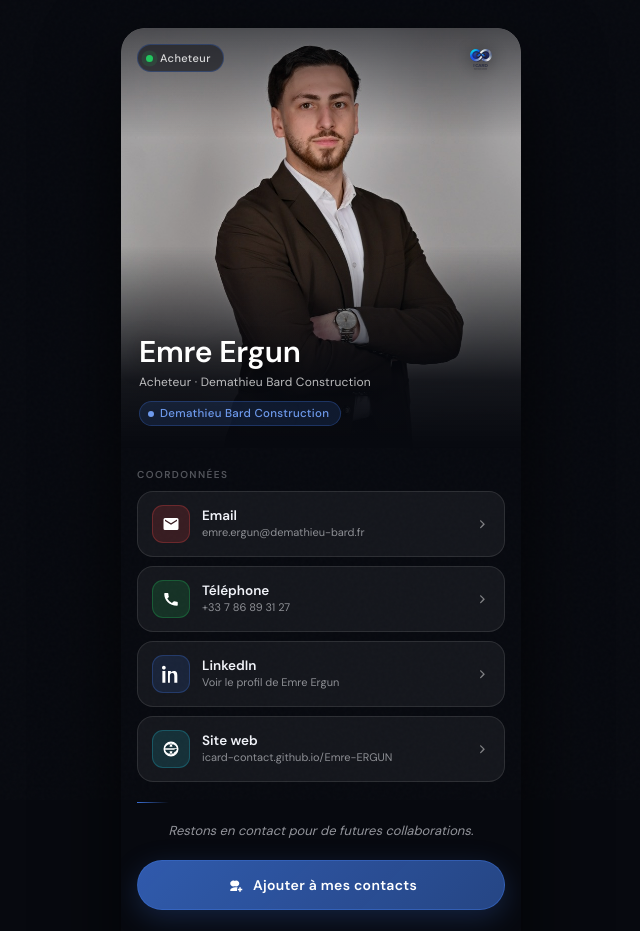
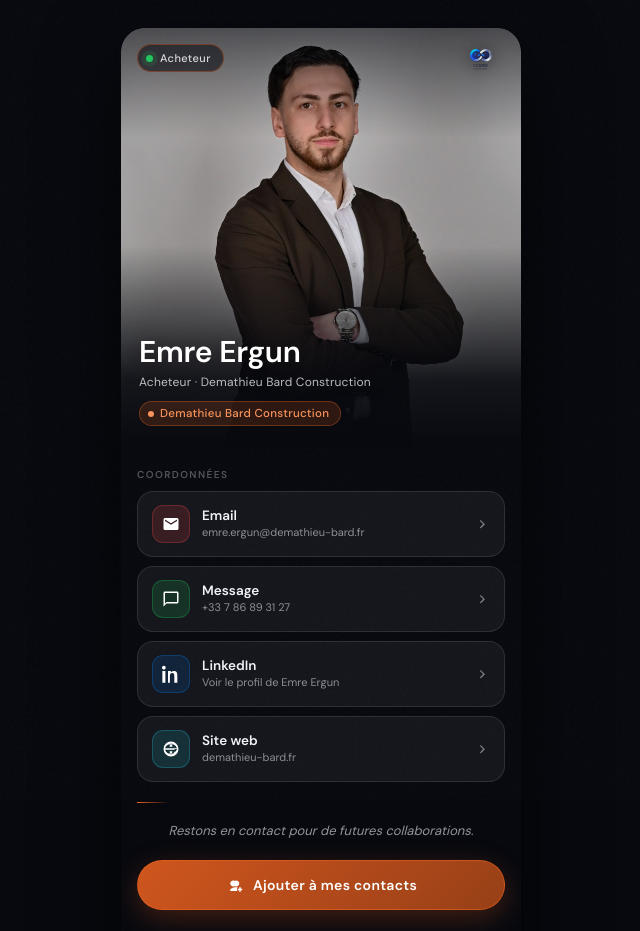
Before and after one commit to iCard-contact/Emre-ERGUN, a plain HTML site: page index.html in a window 1280 px wide. Shown: the top 931 px of the page, without its empty margins (319-959 px from the left). Drawn offline with Linux system fonts and the light colour scheme.

Commit message:
index.html

```diff
--- a/index.html
+++ b/index.html
@@ -17,10 +17,10 @@
   --text:#f0f2f8;
   --muted:rgba(240,242,248,.55);
   --hint:rgba(240,242,248,.32);
-  --blue:#3b6fd4;
-  --blue2:#6e9aec;
-  --blueBg:rgba(59,111,212,.16);
-  --blueBd:rgba(59,111,212,.32);
+  --orange:#f36421;
+  --orange2:#f8935a;
+  --orangeBg:rgba(243,100,33,.16);
+  --orangeBd:rgba(243,100,33,.35);
   --green:#22c55e;
   --max:400px;
   --r:24px;
@@ -85,7 +85,7 @@
   background:rgba(7,9,15,.55);
   backdrop-filter:blur(12px);
   -webkit-backdrop-filter:blur(12px);
-  border:1px solid var(--blueBd);
+  border:1px solid var(--orangeBd);
   border-radius:999px;
   padding:6px 12px 6px 8px;
 }
@@ -142,13 +142,13 @@
 .company-pill{
   display:inline-flex;align-items:center;gap:6px;
   margin-top:10px;
-  background:var(--blueBg);
-  border:1px solid var(--blueBd);
+  background:var(--orangeBg);
+  border:1px solid var(--orangeBd);
   border-radius:999px;
   padding:4px 11px 4px 8px;
 }
-.company-dot{width:6px;height:6px;border-radius:50%;background:var(--blue2);}
-.company-name{font-size:11.5px;font-weight:500;color:var(--blue2);letter-spacing:.3px;}
+.company-dot{width:6px;height:6px;border-radius:50%;background:var(--orange2);}
+.company-name{font-size:11.5px;font-weight:500;color:var(--orange2);letter-spacing:.3px;}
 
 /* ── BODY ── */
 .body{padding:20px 16px 32px;}
@@ -173,8 +173,8 @@
 .lico{width:38px;height:38px;border-radius:11px;display:grid;place-items:center;flex:0 0 38px;}
 .lico svg{width:18px;height:18px;fill:#fff;}
 .lico-email{background:rgba(239,68,68,.16);border:1px solid rgba(239,68,68,.28);}
-.lico-phone{background:rgba(34,197,94,.16);border:1px solid rgba(34,197,94,.28);}
-.lico-linkedin{background:var(--blueBg);border:1px solid var(--blueBd);}
+.lico-sms{background:rgba(34,197,94,.16);border:1px solid rgba(34,197,94,.28);}
+.lico-linkedin{background:rgba(10,102,194,.18);border:1px solid rgba(10,102,194,.38);}
 .lico-web{background:rgba(34,211,238,.13);border:1px solid rgba(34,211,238,.24);}
 .ltxt{flex:1;min-width:0;}
 .ltitle{font-size:13.5px;font-weight:600;line-height:1.1;}
@@ -184,7 +184,7 @@
 /* Séparateur + note */
 .sep{
   width:32px;height:1px;
-  background:linear-gradient(90deg,var(--blue),transparent);
+  background:linear-gradient(90deg,var(--orange),transparent);
   margin:18px 0;
 }
 .note{
@@ -202,16 +202,16 @@
 .cta{
   display:flex;align-items:center;justify-content:center;gap:10px;
   width:100%;padding:15px 18px;border-radius:999px;
-  background:linear-gradient(135deg, rgba(59,111,212,.80), rgba(59,111,212,.60));
-  border:1px solid rgba(59,111,212,.55);
+  background:linear-gradient(135deg, rgba(243,100,33,.85), rgba(200,82,26,.75));
+  border:1px solid rgba(243,100,33,.55);
   color:#fff;text-decoration:none;
   font-weight:600;font-size:14px;letter-spacing:.3px;
-  box-shadow:0 8px 28px rgba(59,111,212,.25);
+  box-shadow:0 8px 28px rgba(243,100,33,.25);
   transition:background .15s, box-shadow .15s;
 }
 .cta:hover{
-  background:linear-gradient(135deg, rgba(59,111,212,.95), rgba(59,111,212,.75));
-  box-shadow:0 12px 36px rgba(59,111,212,.38);
+  background:linear-gradient(135deg, rgba(243,100,33,1), rgba(200,82,26,.95));
+  box-shadow:0 12px 36px rgba(243,100,33,.40);
 }
 .cta svg{width:18px;height:18px;fill:#fff;}
 
@@ -264,13 +264,11 @@
     <img class="photo" src="Photo.jpg" alt="Emre Ergun"/>
     <div class="hero-fade"></div>
 
-    <!-- Badge statut — haut gauche -->
     <div class="badge-top animate a1">
       <div class="badge-dot"></div>
       <span class="badge-label">Acheteur</span>
     </div>
 
-    <!-- Logo iCard — haut droite, sans encadrement -->
     <div class="logo-hero animate a1">
       <img src="5.png" alt="iCard"/>
     </div>
@@ -296,9 +294,9 @@
         <div class="ltxt"><div class="ltitle">Email</div><div class="lsub">emre.ergun@demathieu-bard.fr</div></div>
         <svg class="lchev" viewBox="0 0 24 24"><path fill="white" d="M9.29 6.71a1 1 0 011.42 0l5 5a1 1 0 010 1.42l-5 5a1 1 0 11-1.42-1.42L13.59 12 9.29 7.71a1 1 0 010-1.42z"/></svg>
       </a>
-      <a class="lcard animate a5" href="tel:+33786893127">
-        <div class="lico lico-phone"><svg viewBox="0 0 24 24"><path d="M6.62 10.79a15.05 15.05 0 006.59 6.59l2.2-2.2a1 1 0 011.01-.24c1.12.37 2.33.57 3.58.57a1 1 0 011 1V20a1 1 0 01-1 1C10.07 21 3 13.93 3 5a1 1 0 011-1h3.5a1 1 0 011 1c0 1.25.2 2.46.57 3.58a1 1 0 01-.24 1.01l-2.2 2.2z"/></svg></div>
-        <div class="ltxt"><div class="ltitle">Téléphone</div><div class="lsub">+33 7 86 89 31 27</div></div>
+      <a class="lcard animate a5" href="sms:+33786893127">
+        <div class="lico lico-sms"><svg viewBox="0 0 24 24"><path d="M20 2H4c-1.1 0-2 .9-2 2v18l4-4h14c1.1 0 2-.9 2-2V4c0-1.1-.9-2-2-2zm0 14H6l-2 2V4h16v12z"/></svg></div>
+        <div class="ltxt"><div class="ltitle">Message</div><div class="lsub">+33 7 86 89 31 27</div></div>
         <svg class="lchev" viewBox="0 0 24 24"><path fill="white" d="M9.29 6.71a1 1 0 011.42 0l5 5a1 1 0 010 1.42l-5 5a1 1 0 11-1.42-1.42L13.59 12 9.29 7.71a1 1 0 010-1.42z"/></svg>
       </a>
       <a class="lcard animate a5" href="https://www.linkedin.com/in/emre-ergun-bb212422a/" target="_blank" rel="noreferrer">
@@ -306,9 +304,9 @@
         <div class="ltxt"><div class="ltitle">LinkedIn</div><div class="lsub">Voir le profil de Emre Ergun</div></div>
         <svg class="lchev" viewBox="0 0 24 24"><path fill="white" d="M9.29 6.71a1 1 0 011.42 0l5 5a1 1 0 010 1.42l-5 5a1 1 0 11-1.42-1.42L13.59 12 9.29 7.71a1 1 0 010-1.42z"/></svg>
       </a>
-      <a class="lcard animate a6" href="https://icard-contact.github.io/Emre-ERGUN/" target="_blank" rel="noreferrer">
+      <a class="lcard animate a6" href="https://www.demathieu-bard.fr/" target="_blank" rel="noreferrer">
         <div class="lico lico-web"><svg viewBox="0 0 24 24"><path d="M12 2a10 10 0 100 20 10 10 0 000-20zm7.93 9h-3.17a15.6 15.6 0 00-1.12-5.05A8.02 8.02 0 0119.93 11zM12 4c.9 1.28 1.6 3.1 1.99 5H10.01C10.4 7.1 11.1 5.28 12 4zM4.07 13h3.17c.2 1.78.7 3.5 1.12 5.05A8.02 8.02 0 014.07 13zm3.17-2H4.07a8.02 8.02 0 014.29-5.05c-.5 1.55-.92 3.27-1.12 5.05zM12 20c-.9-1.28-1.6-3.1-1.99-5h3.98c-.39 1.9-1.09 3.72-1.99 5zm3.76-2.95c.5-1.55.92-3.27 1.12-5.05h3.17a8.02 8.02 0 01-4.29 5.05zM7.24 13h9.52c-.2 1.72-.67 3.42-1.12 5H8.36c-.45-1.58-.92-3.28-1.12-5zM8.36 6h7.28c.45 1.58.92 3.28 1.12 5H7.24c.2-1.72.67-3.42 1.12-5z"/></svg></div>
-        <div class="ltxt"><div class="ltitle">Site web</div><div class="lsub">icard-contact.github.io/Emre-ERGUN</div></div>
+        <div class="ltxt"><div class="ltitle">Site web</div><div class="lsub">demathieu-bard.fr</div></div>
         <svg class="lchev" viewBox="0 0 24 24"><path fill="white" d="M9.29 6.71a1 1 0 011.42 0l5 5a1 1 0 010 1.42l-5 5a1 1 0 11-1.42-1.42L13.59 12 9.29 7.71a1 1 0 010-1.42z"/></svg>
       </a>
     </div>
@@ -323,7 +321,6 @@
       </a>
     </div>
 
-    <!-- Footer avec logo DBC agrandi -->
     <div class="footer-wrap animate a8">
       <div class="logo-dbc-footer">
         <img src="LOGO%20DBC.png" alt="Demathieu Bard Construction"/>
```
